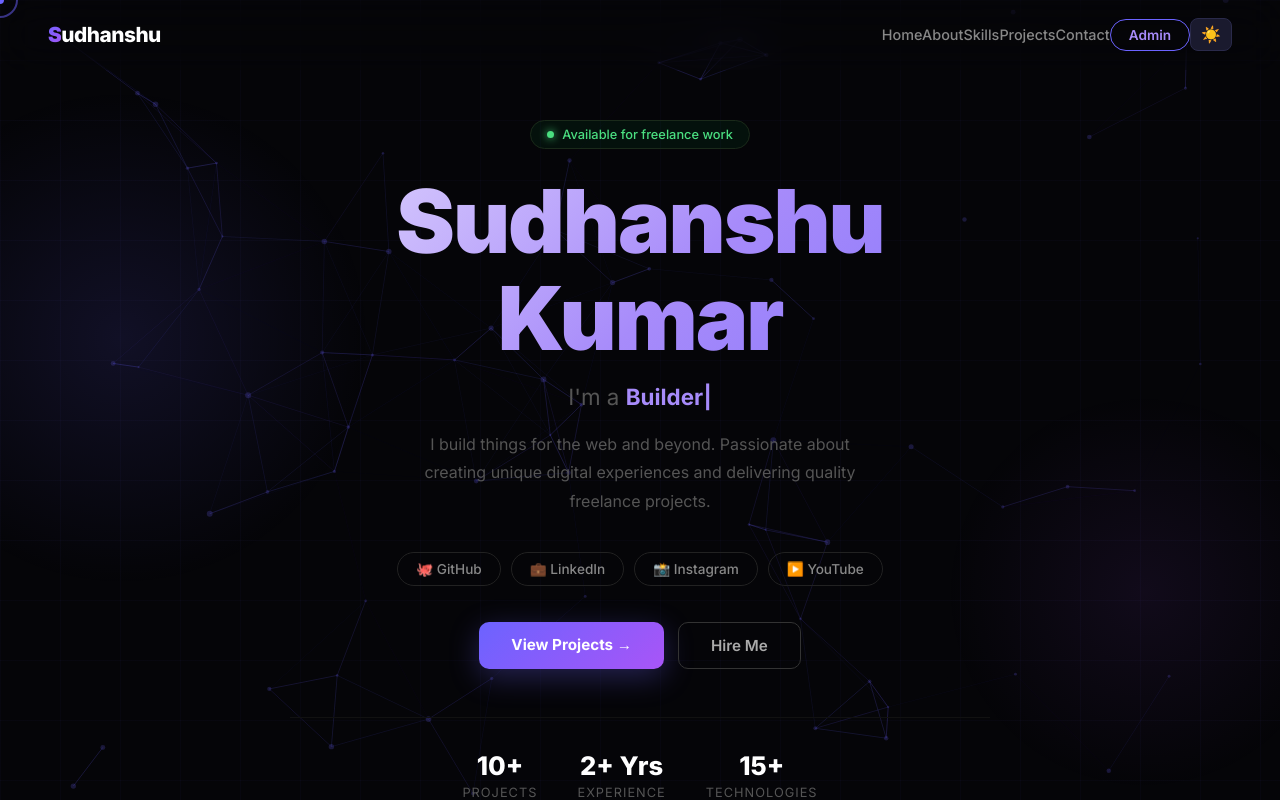
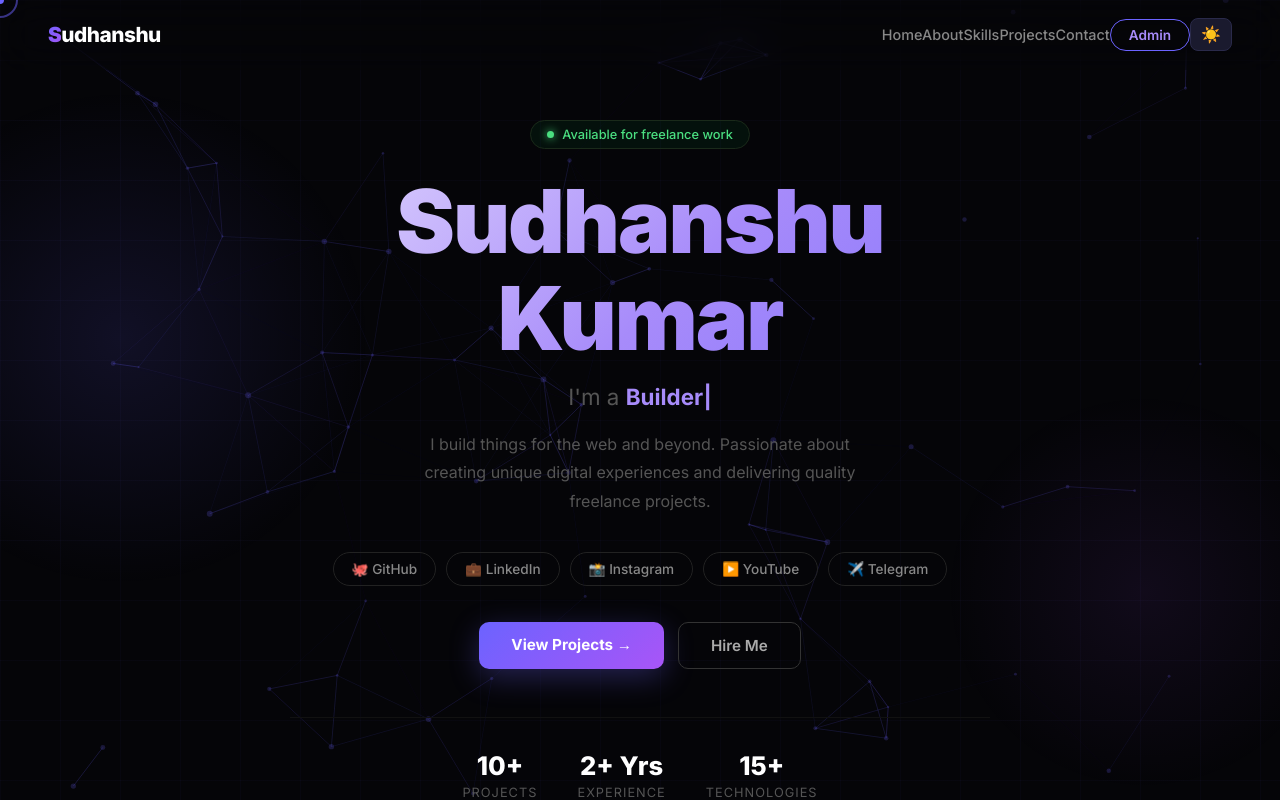
Before and after one commit to sudhansh296/Portfolio, a React (Create React App) app in the folder frontend/: page / in a window 1280 px wide. Shown: the top 800 px of the page. Built offline with nearby package versions, Linux system fonts and the light colour scheme; no server answers.

Commit message:
feat: update social links + add Telegram

```diff
--- a/frontend/src/components/Footer.jsx
+++ b/frontend/src/components/Footer.jsx
@@ -1,10 +1,11 @@
 import React from 'react';
 
 const socials = [
-  { name: 'GitHub', url: 'https://github.com/sudhanshu-kumar', icon: '🐙' },
-  { name: 'LinkedIn', url: 'https://linkedin.com/in/sudhanshu-kumar', icon: '💼' },
-  { name: 'Instagram', url: 'https://instagram.com/sudhanshu-kumar', icon: '📸' },
-  { name: 'YouTube', url: 'https://youtube.com/@sudhanshu-kumar', icon: '▶️' },
+  { name: 'GitHub', url: 'https://github.com/sudhansh296', icon: '🐙' },
+  { name: 'LinkedIn', url: 'https://www.linkedin.com/in/sudhanshu-kumar-867918257', icon: '💼' },
+  { name: 'Instagram', url: 'https://www.instagram.com/coder_lobby', icon: '📸' },
+  { name: 'YouTube', url: 'https://youtube.com/@coder_lobby', icon: '▶️' },
+  { name: 'Telegram', url: 'https://t.me/coding_python_programming', icon: '✈️' },
 ];
 
 export default function Footer() {
--- a/frontend/src/components/Hero.jsx
+++ b/frontend/src/components/Hero.jsx
@@ -5,9 +5,10 @@ import { TypeAnimation } from 'react-type-animation';
 
 const socials = [
   { name: 'GitHub', url: 'https://github.com/sudhansh296', icon: '🐙' },
-  { name: 'LinkedIn', url: 'https://linkedin.com/in/sudhanshu-kumar', icon: '💼' },
-  { name: 'Instagram', url: 'https://instagram.com/sudhanshu-kumar', icon: '📸' },
-  { name: 'YouTube', url: 'https://youtube.com/@sudhanshu-kumar', icon: '▶️' },
+  { name: 'LinkedIn', url: 'https://www.linkedin.com/in/sudhanshu-kumar-867918257', icon: '💼' },
+  { name: 'Instagram', url: 'https://www.instagram.com/coder_lobby', icon: '📸' },
+  { name: 'YouTube', url: 'https://youtube.com/@coder_lobby', icon: '▶️' },
+  { name: 'Telegram', url: 'https://t.me/coding_python_programming', icon: '✈️' },
 ];
 
 export default function Hero() {
```
